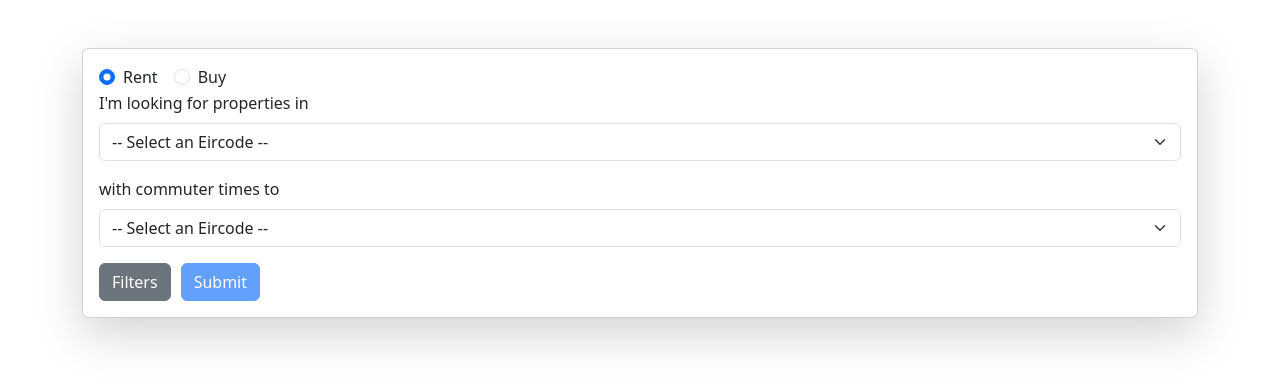
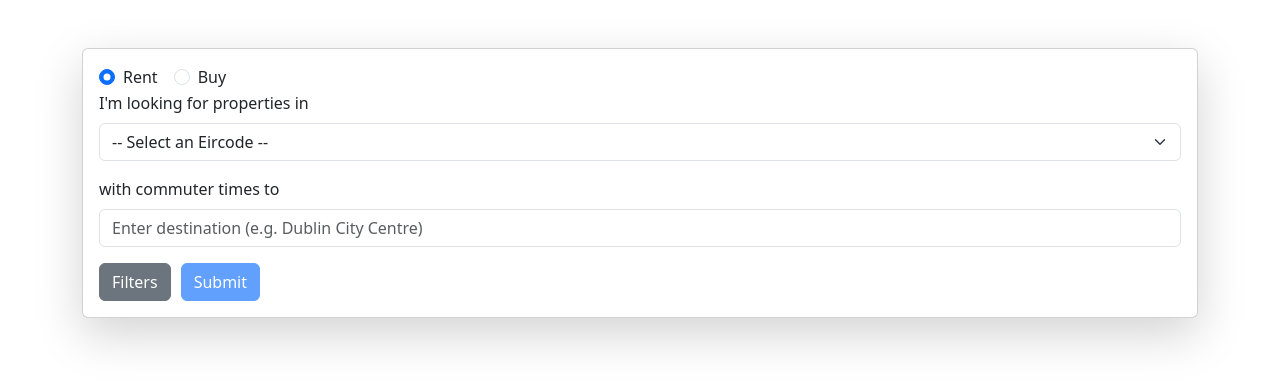
Before and after one commit to AllanNastin/Group4-design-project, a React (Create React App) app in the folder frontend/: page /search in a window 1280 px wide. Shown: the top 386 px of the page. Built offline with nearby package versions, Linux system fonts and the light colour scheme.

Commit message:
Added Change the “commute to” field in the form to use text and accept a string from users instead of the dropdown with eircodes

```diff
--- a/frontend/src/components/SearchForm.js
+++ b/frontend/src/components/SearchForm.js
@@ -10,7 +10,6 @@ const SearchForm = () => {
     const [validated, setValidated] = useState(false);
     const navigate = useNavigate();
 
-    // ✅ Fetch Eircodes.json dynamically
     useEffect(() => {
         fetch("/Eircodes.json")
             .then((response) => response.json())
@@ -33,6 +32,7 @@ const SearchForm = () => {
         } else {
             const formData = new FormData(e.target);
             const payload = Object.fromEntries(formData);
+            console.log("Form payload:", payload);
             navigate("/listings", { state: { payload } });
         }
 
@@ -47,7 +47,7 @@ const SearchForm = () => {
                         <Form.Check inline type="radio" label="Rent" name="type" value="rent" defaultChecked />
                         <Form.Check inline type="radio" label="Buy" name="type" value="sale" />
 
-                        {/* ✅ Property Eircode Dropdown */}
+                        {/* Property Eircode Dropdown */}
                         <Form.Group className="mb-3">
                             <Form.Label>I'm looking for properties in</Form.Label>
                             <Form.Select
@@ -65,27 +65,21 @@ const SearchForm = () => {
                             </Form.Select>
                         </Form.Group>
 
-                        {/* ✅ Commute Eircode Dropdown */}
+                        {/* Commute Eircode Dropdown */}
                         <Form.Group className="mb-3">
                             <Form.Label>with commuter times to</Form.Label>
-                            <Form.Select
+                            <Form.Control
+                                type="text"
                                 name="commute"
-                                value={selectedCommuteEircode}
-                                onChange={(e) => setSelectedCommuteEircode(e.target.value)}
+                                placeholder="Enter destination (e.g. Dublin City Centre)"
                                 required
-                            >
-                                <option value="">-- Select an Eircode --</option>
-                                {eircodeList.map((entry) => (
-                                    <option key={entry.location} value={entry.code}>
-                                        {entry.location} ({entry.code})
-                                    </option>
-                                ))}
-                            </Form.Select>
+                            />
+                            <Form.Control.Feedback type="invalid">This field cannot be left blank</Form.Control.Feedback>
                         </Form.Group>
 
                         {showFilters && (
                             <>
-                                {/* ✅ Price Range */}
+                                {/* Price Range */}
                                 <Form.Group className="mb-3">
                                     <Form.Label>Price (€)</Form.Label>
                                     <div className="mb-3 d-flex align-items-center">
@@ -109,7 +103,7 @@ const SearchForm = () => {
                                     </div>
                                 </Form.Group>
 
-                                {/* ✅ Bedrooms */}
+                                {/* Bedrooms */}
                                 <Form.Group className="mb-3">
                                     <Form.Label>Bedrooms</Form.Label>
                                     <Form.Select name="beds">
@@ -122,7 +116,7 @@ const SearchForm = () => {
                                     </Form.Select>
                                 </Form.Group>
 
-                                {/* ✅ Bathrooms */}
+                                {/* Bathrooms */}
                                 <Form.Group className="mb-3">
                                     <Form.Label>Bathrooms</Form.Label>
                                     <Form.Select name="baths">
@@ -135,7 +129,7 @@ const SearchForm = () => {
                                     </Form.Select>
                                 </Form.Group>
 
-                                {/* ✅ Size (sq ft) */}
+                                {/* Size (sq ft) */}
                                 <Form.Group className="mb-3">
                                     <Form.Label>Size (sq ft)</Form.Label>
                                     <div className="mb-3 d-flex align-items-center">
```
